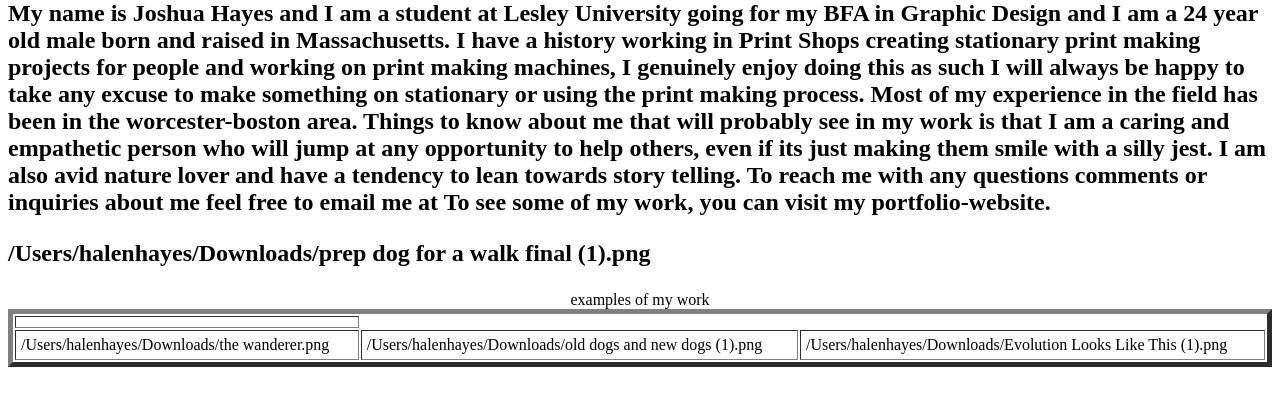
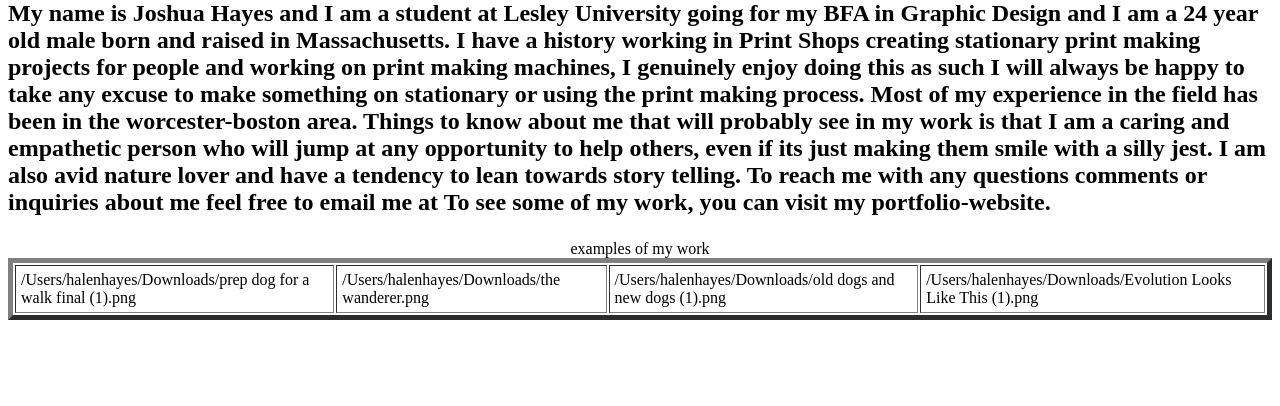
Before and after one commit to JHHayes/Lab2, a plain HTML site: page index.html in a window 1280 px wide. Shown: the part 66-472 px from the top of the page. Drawn offline with Linux system fonts and the light colour scheme.

Commit message:
Update index.html

```diff
--- a/index.html
+++ b/index.html
@@ -5,11 +5,11 @@
     To reach me with any questions comments or inquiries about me feel free to email me at <em><a href="mailto:joshua.halen.art@gmail.com"></a></em>
     To see some of my work, you can visit my portfolio-website.
     <table border="5" cellpadding="5" width="100%">
+        <caption> examples of my work</caption>
         <ol>
         <tr>
             <p>
-                <td><caption> examples of my work</caption>
-                /Users/halenhayes/Downloads/prep dog for a walk final (1).png </td>
+                <td>/Users/halenhayes/Downloads/prep dog for a walk final (1).png </td>
                 <td>/Users/halenhayes/Downloads/the wanderer.png </td>
                 <td>/Users/halenhayes/Downloads/old dogs and new dogs (1).png </td>
                 <td>/Users/halenhayes/Downloads/Evolution Looks Like This (1).png </td> </p>
```
